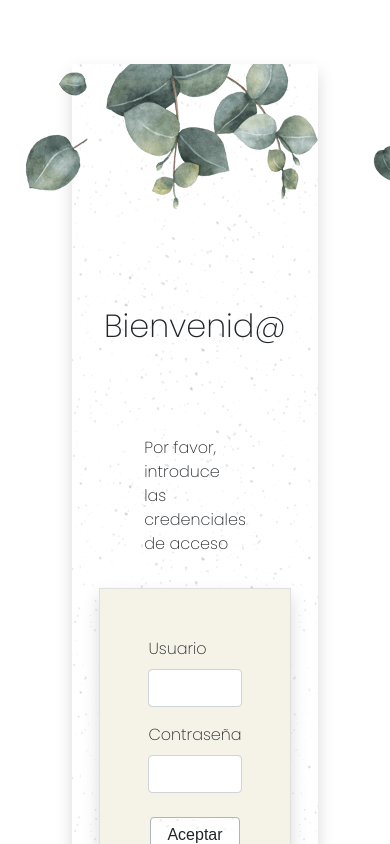
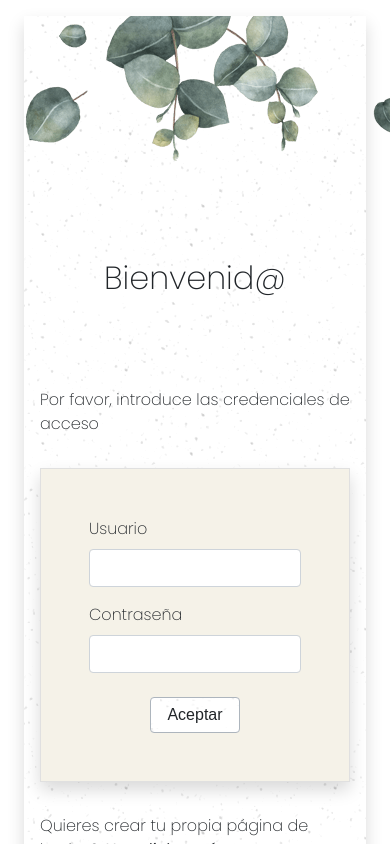
Before and after one commit to r-bh/rumbo-al-altar-front, a React (Vite) app: page /login in a window 390 px wide. Shown: the top 844 px of the page. Built offline with nearby package versions, Linux system fonts and the light colour scheme.

Commit message:
Adjust container margins for responsive design

```diff
--- a/src/index.css
+++ b/src/index.css
@@ -358,3 +358,12 @@ input[type="file"] {
   background-color: var(--danger-color-light);
   color: var(--danger-color-dark);
 }
+
+@media screen and (max-width: 768px) {
+  .container {
+    width: calc(100% - 2em);
+  }
+  .page-wrapper {
+    margin: 1em;
+  }
+}
```
